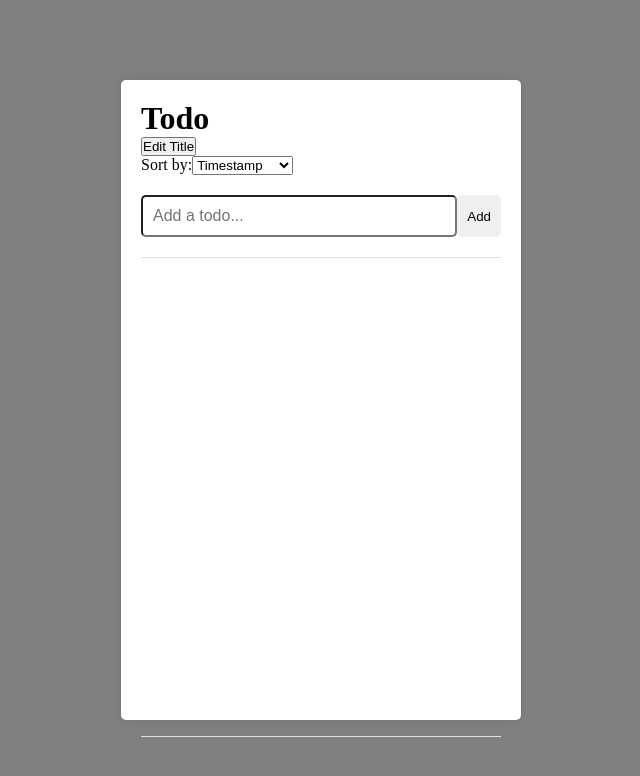
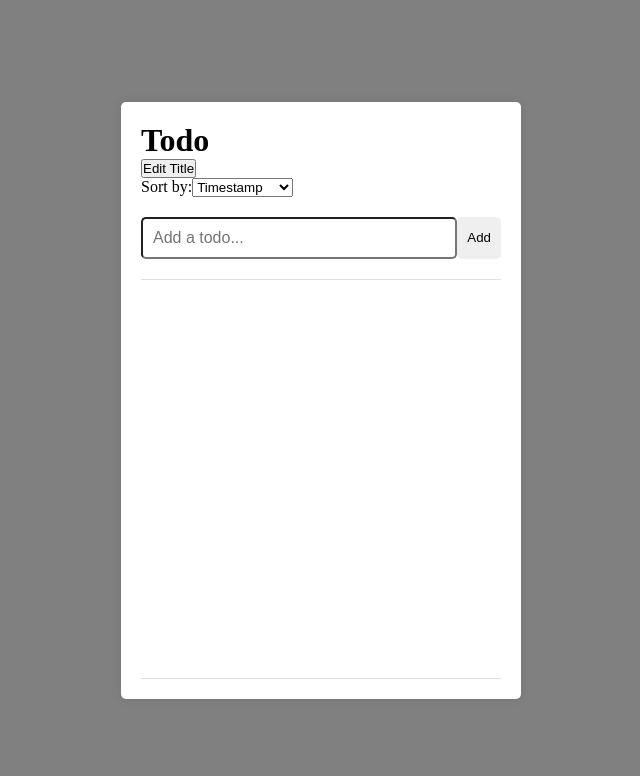
Before and after one commit to Isidorsson/lexicon-tasks, a React (Vite) app in the folder lexicon-task-react-todo-list/: page / in a window 1280 px wide. Shown: the top 776 px of the page, without its empty margins (319-959 px from the left). Built offline with nearby package versions, Linux system fonts and the light colour scheme.

Commit message:
Update max-height and height in TodoList.css

```diff
--- a/lexicon-task-react-todo-list/src/styles/TodoList.css
+++ b/lexicon-task-react-todo-list/src/styles/TodoList.css
@@ -2,8 +2,8 @@
   margin-top: 20px;
   list-style: none;
   overflow-y: scroll;
-  max-height: 30rem;
-  height: 30rem;
+  max-height: 100%;
+  height: 25rem;
   max-width: 100%;
   width: 23rem;
   border-top: 1px solid #e0e0e0;
```
